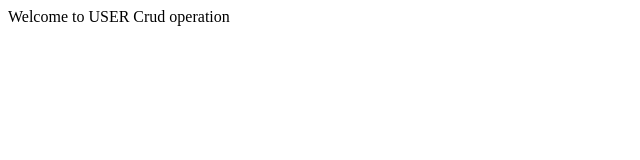
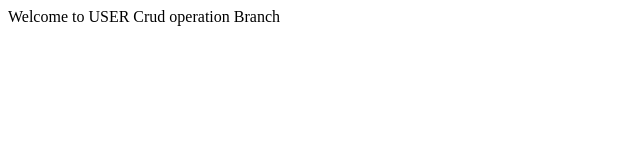
Before and after one commit to Bipin266/UserCrud, a plain HTML site: page Index.html in a window 1280 px wide. Shown: the full height of the page, 0-640 px from the left. Drawn offline with Linux system fonts and the light colour scheme.

Commit message:
Change to Branch Body

```diff
--- a/Index.html
+++ b/Index.html
@@ -7,5 +7,6 @@
 </head>
 <body>
     Welcome to USER Crud operation
+    Branch
 </body>
 </html>
```
